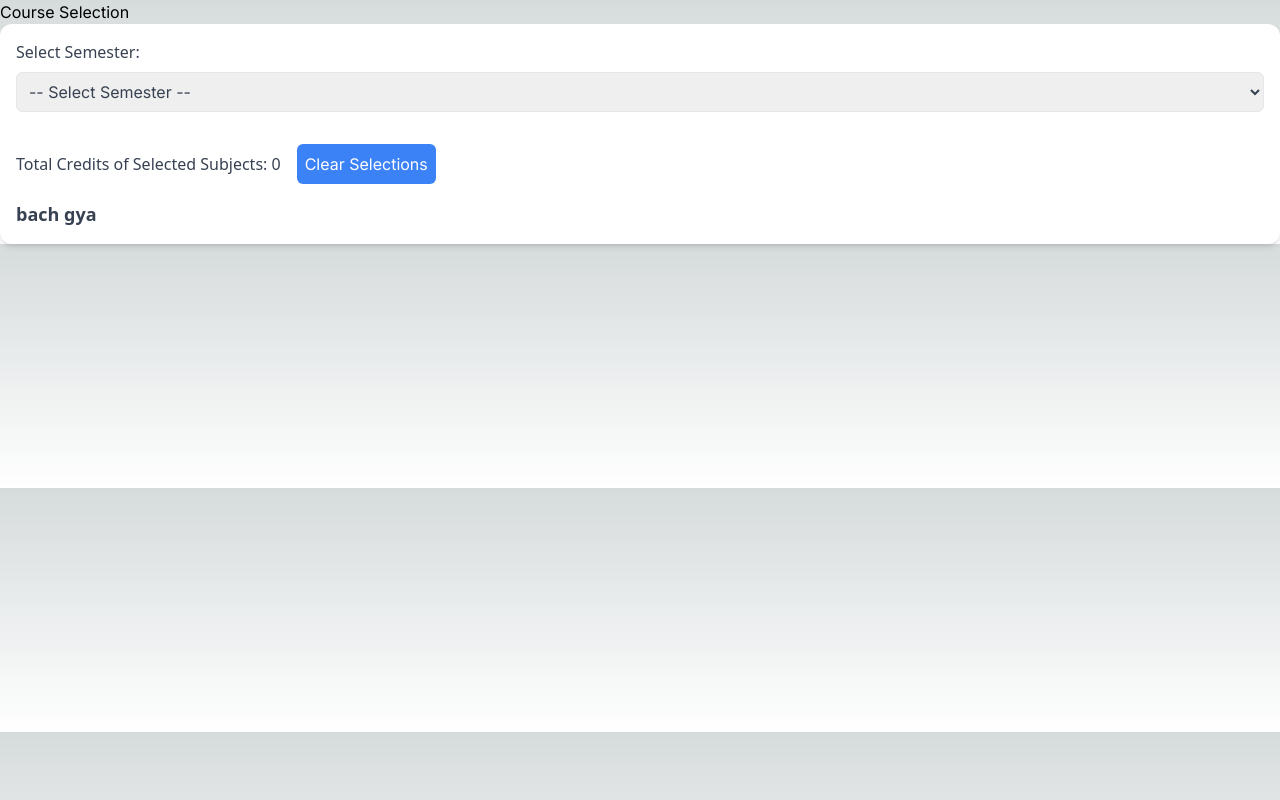
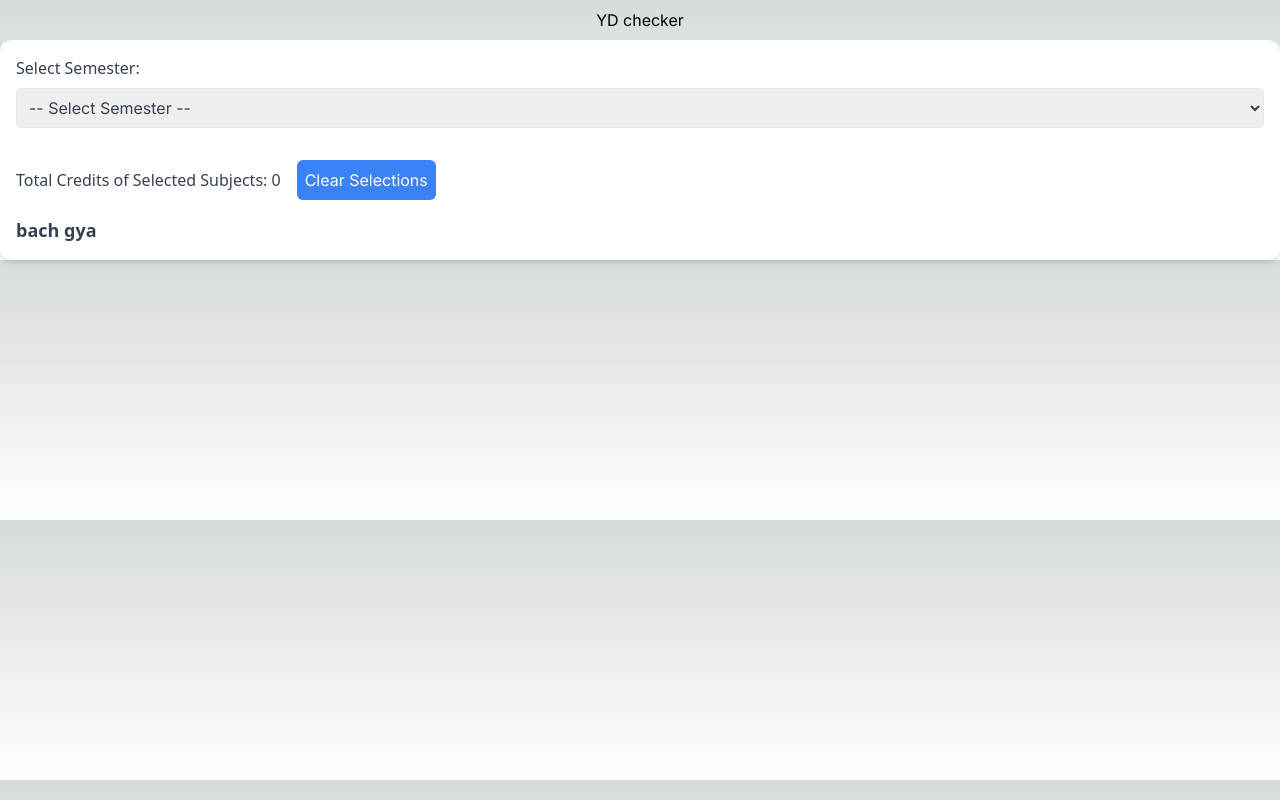
Before and after one commit to Sha1kh4/yd-checker, a Next.js app: page / in a window 1280 px wide. Built offline with nearby package versions, Linux system fonts and the light colour scheme.

Commit message:
add title

```diff
--- a/src/app/layout.tsx
+++ b/src/app/layout.tsx
@@ -5,8 +5,8 @@ import "./globals.css";
 const inter = Inter({ subsets: ["latin"] });
 
 export const metadata: Metadata = {
-  title: "Create Next App",
-  description: "Generated by create next app",
+  title: "YD checker",
+  description: "Year drop checker for MIT (BATU) final year students",
 };
 
 export default function RootLayout({
--- a/src/app/page.tsx
+++ b/src/app/page.tsx
@@ -3,7 +3,7 @@ import SemesterSelector from '../components/SemesterSelector'; // Adjust the pat
 
 const Home = () => (
   <>
-    <h1>Course Selection</h1>
+    <h1 className='flex flex-row  justify-center items-center h-10'>YD checker</h1>
     <SemesterSelector />
   </>
 );
```
